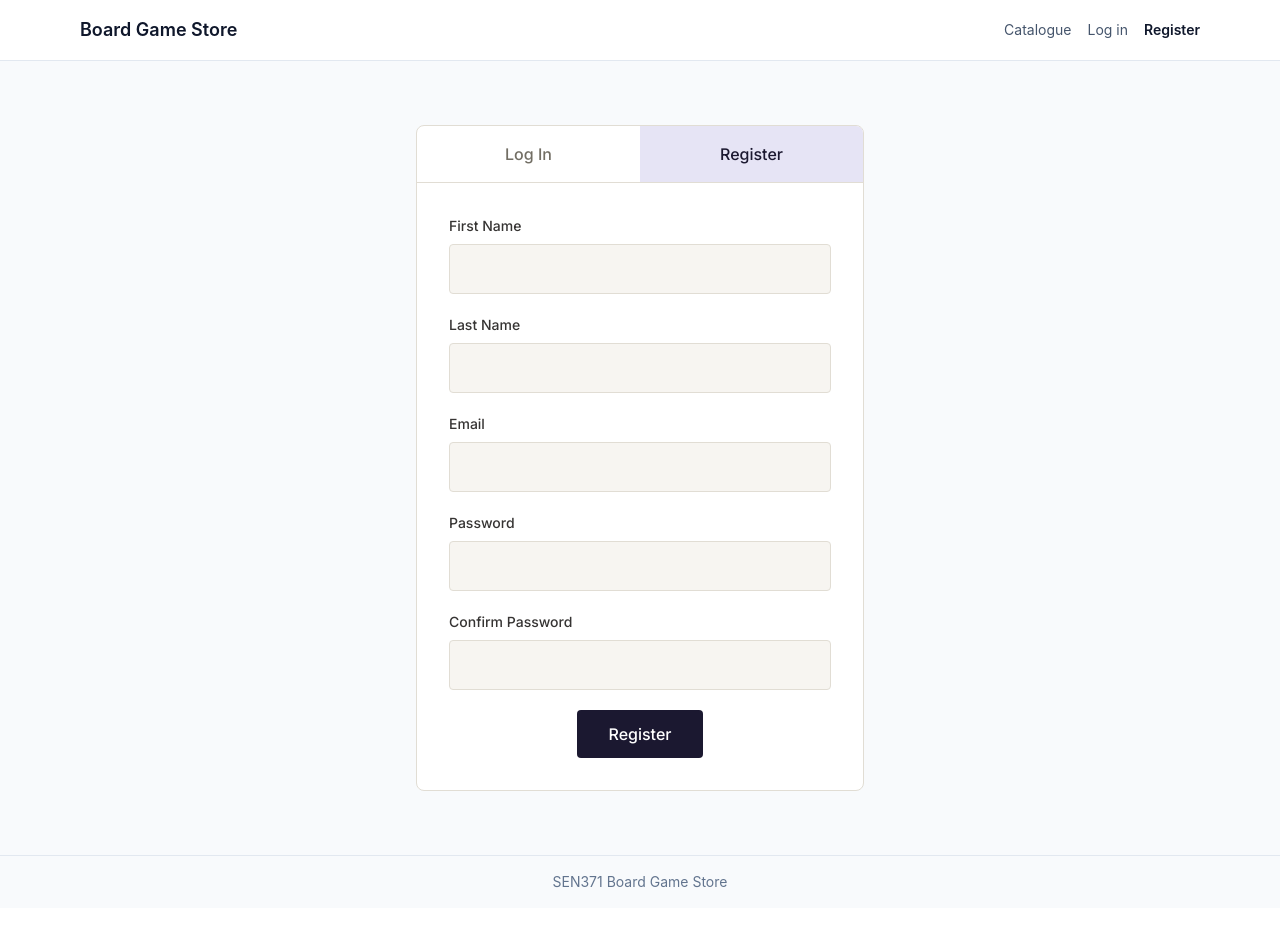
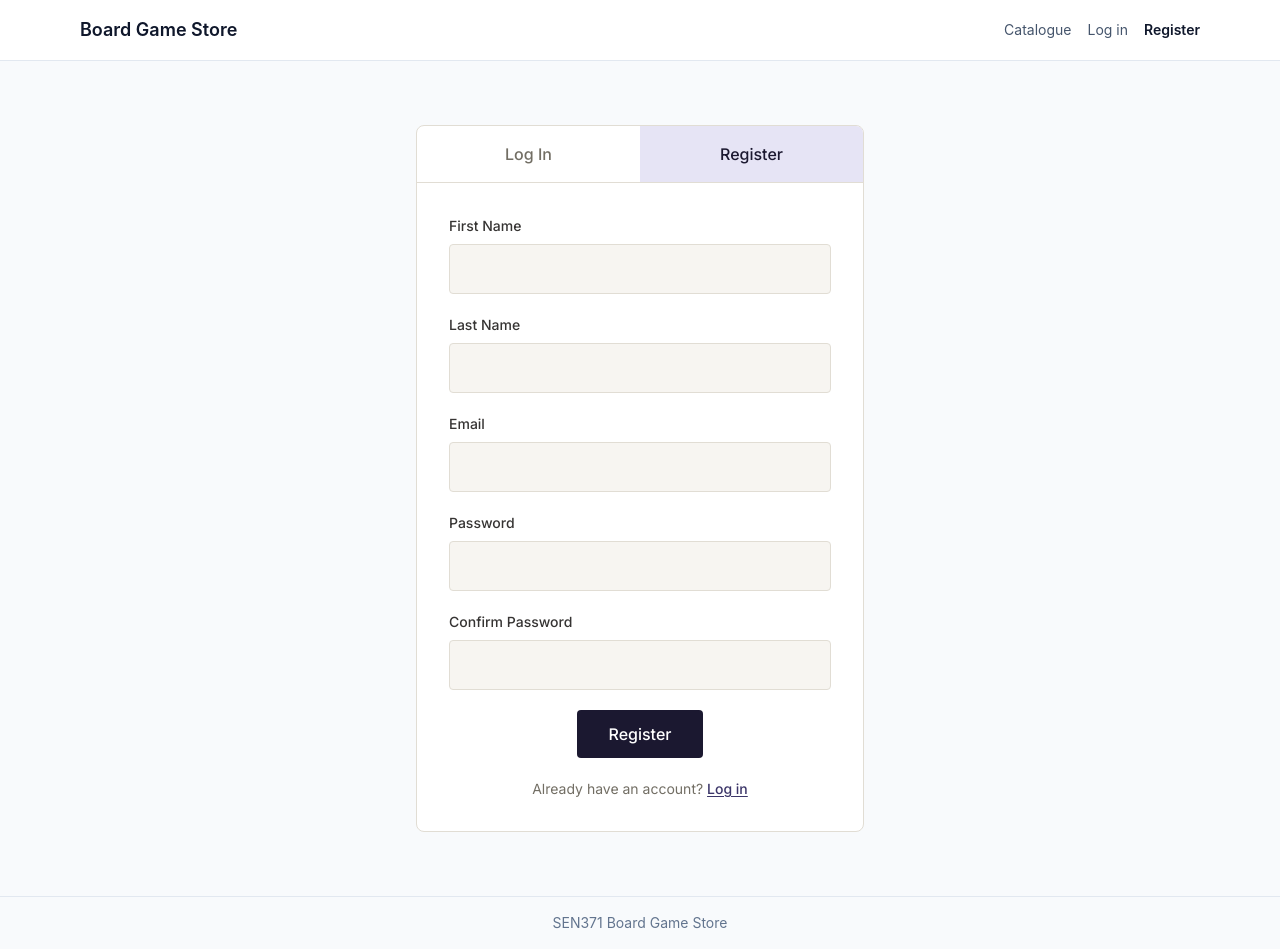
Before and after one commit to JordyIsSkinny/sen371-boardgame-store, a React (Vite) app in the folder client/: page /register in a window 1280 px wide. Before the commit the page ends 908 px from the top, so only its background shows below. Built offline with nearby package versions, Linux system fonts and the light colour scheme; no server answers.

Commit message:
fix(client): restore login register navigation links

```diff
--- a/client/src/pages/Login.jsx
+++ b/client/src/pages/Login.jsx
@@ -100,6 +100,15 @@ export function Login() {
           >
             Forgot password?
           </Link>
+          <p className="text-center font-body text-small text-neutral-600">
+             No account?{" "}
+              <Link
+              to="/register"
+              className="font-medium text-primary-600 underline underline-offset-2 hover:text-primary-900"
+               >
+                Register
+                </Link>
+                </p>
         </form>
       </div>
     </section>
--- a/client/src/pages/Register.jsx
+++ b/client/src/pages/Register.jsx
@@ -157,6 +157,15 @@ export function Register() {
           >
             Register
           </button>
+            <p className="text-center font-body text-small text-neutral-600">
+            Already have an account?{" "}
+            <Link
+              to="/login"
+              className="font-medium text-primary-600 underline underline-offset-2 hover:text-primary-900"
+            >
+              Log in
+            </Link>
+          </p>
         </form>
       </div>
     </section>
```
